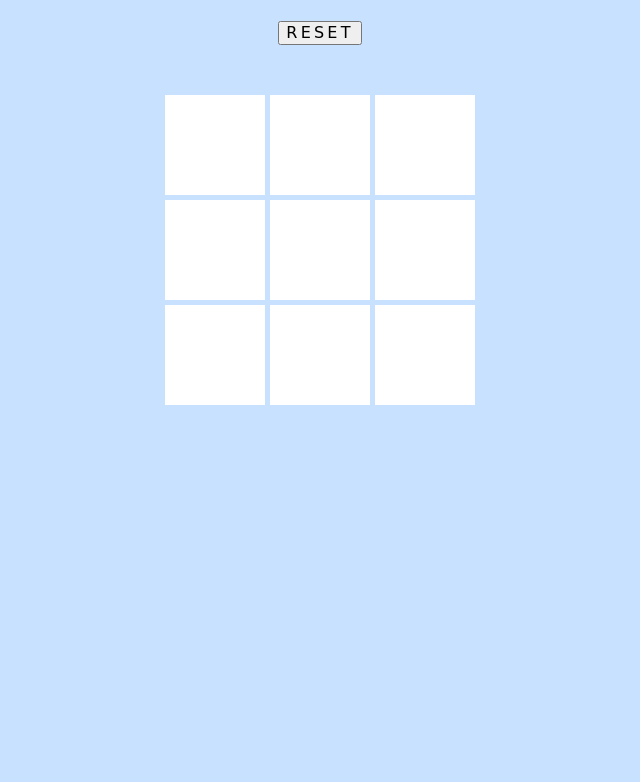
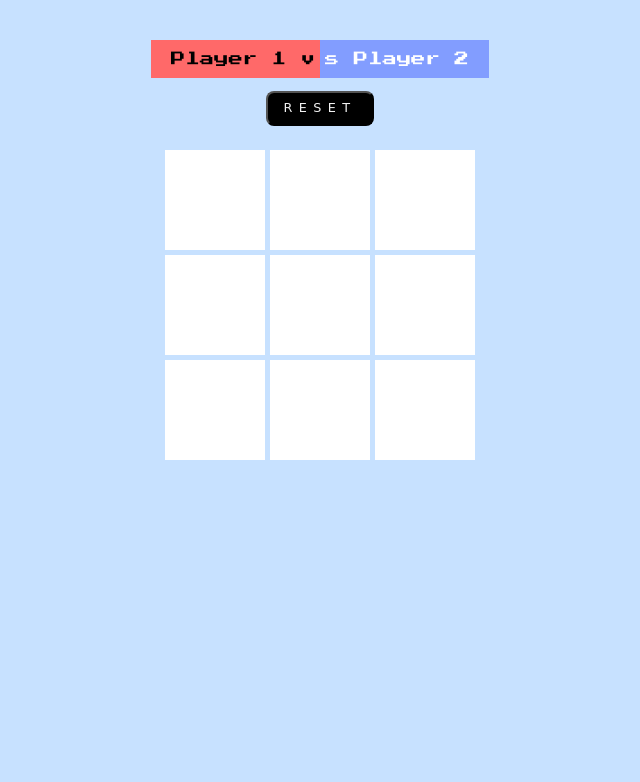
Before and after one commit to Shiielty/tic-tac-toe, a plain HTML site: page index.html in a window 1280 px wide. Shown: the part 110-892 px from the top of the page, without its empty margins (320-960 px from the left). Drawn offline with Linux system fonts and the light colour scheme; a web font is replaced by a local one.

Commit message:
feat(*): more styling

```diff
--- a/style.css
+++ b/style.css
@@ -25,18 +25,40 @@ h1 {
 }
 
 .game-info {
-  font-size: 1rem;
+  font-size: 0.9rem;
+  padding: 0 10px;
+  margin-top: 72px;
+}
+
+.game-info > span {
+  background-color: var(--red);
+  padding: 12px 5px 12px 20px;
+}
+
+.game-info > span + span {
+  background-color: var(--blue);
+  color: #ffffff;
+  padding: 12px 20px 12px 5px;
 }
 
 .reset {
   font-family: "Patua One", cursive;
-  font-size: 1rem;
-  letter-spacing: 0.2rem;
+  font-size: 0.8rem;
+  letter-spacing: 0.4rem;
   margin-top: 24px;
+  padding: 8px 15px;
+  border-radius: 0.5rem;
+  background-color: #000000;
+  color: rgba(255, 255, 255, 0.95);
+}
+
+.reset:hover {
+  background-color: #ffffff;
+  color: rgba(0, 0, 0, 0.95);
 }
 
 .game-board {
-  margin-top: 50px;
+  margin-top: 24px;
   width: 310px;
   display: grid;
   gap: 5px;
```
